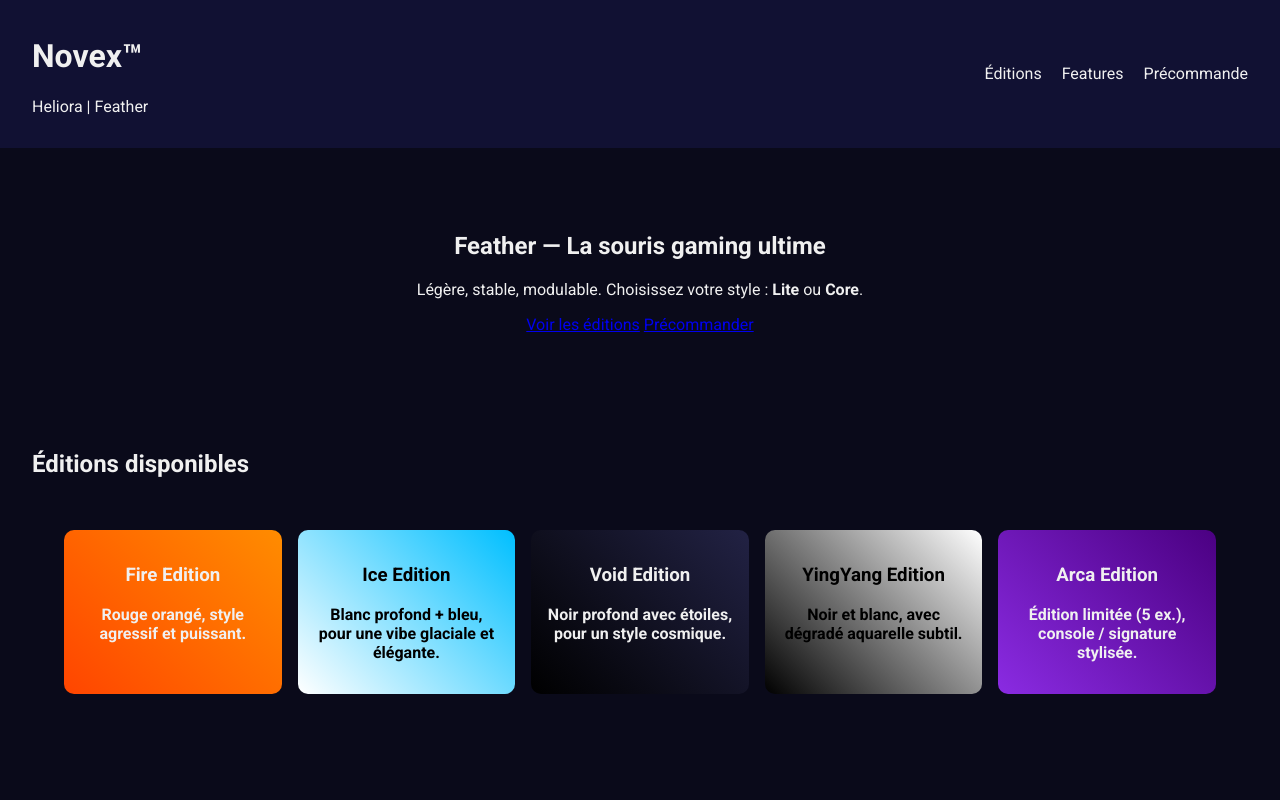
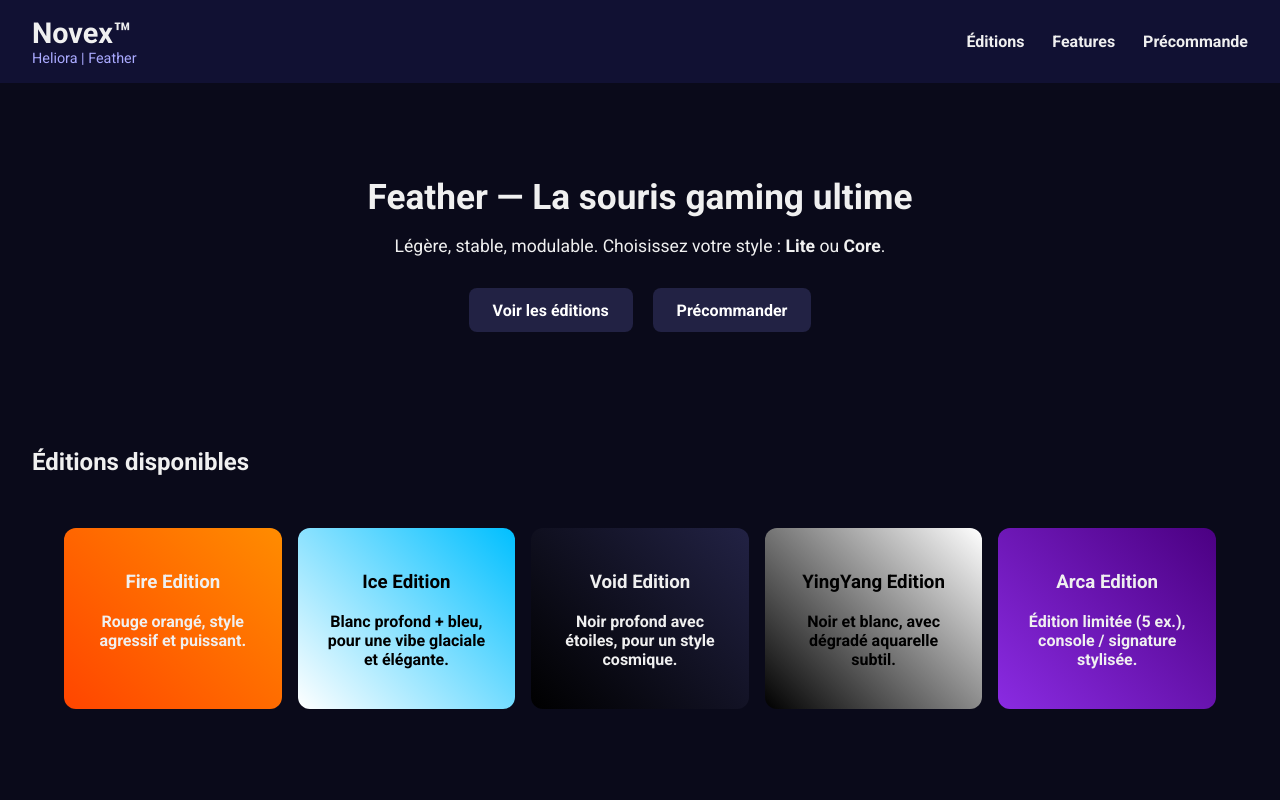
Before and after one commit to Arcan0va/novex-site, a plain HTML site: page index.html in a window 1280 px wide. Shown: the top 800 px of the page. Drawn offline with Linux system fonts and the light colour scheme.

Commit message:
Refactor CSS styles for layout and design improvements

```diff
--- a/style.css
+++ b/style.css
@@ -1,3 +1,4 @@
+/* GLOBAL */
 body {
   font-family: 'Roboto', sans-serif;
   margin: 0;
@@ -6,6 +7,9 @@ body {
   color: #f0f0f0;
 }
 
+a { text-decoration: none; color: inherit; }
+
+/* HEADER */
 header {
   display: flex;
   justify-content: space-between;
@@ -15,43 +19,72 @@ header {
 }
 
 header nav a {
-  margin-left: 1rem;
-  color: #f0f0f0;
-  text-decoration: none;
+  margin-left: 1.5rem;
+  font-weight: 700;
+  transition: color 0.3s;
 }
+header nav a:hover { color: #00ffff; }
 
-h1, h2 {
+.logo h1 { margin: 0; font-size: 1.8rem; }
+.logo p { margin: 0; font-size: 0.9rem; color: #aaaaff; }
+
+/* HERO */
+#hero { text-align: center; padding: 4rem 2rem; }
+#hero h2 { font-size: 2.2rem; margin-bottom: 1rem; }
+#hero p { font-size: 1.1rem; margin-bottom: 2rem; }
+.cta-buttons a {
+  display: inline-block;
+  padding: 0.8rem 1.5rem;
+  margin: 0 0.5rem;
+  border-radius: 8px;
+  background-color: #222244;
+  color: #fff;
   font-weight: 700;
+  transition: all 0.3s;
 }
+.cta-buttons a:hover { background-color: #00ffff; color: #000; }
+.btn-secondary { background-color: #444488; }
+.btn-secondary:hover { background-color: #00ffff; color: #000; }
 
-#hero {
-  text-align: center;
-  padding: 4rem 2rem;
-}
-
+/* ÉDITIONS */
 .edition-grid {
   display: grid;
-  grid-template-columns: repeat(auto-fit, minmax(150px, 1fr));
+  grid-template-columns: repeat(auto-fit, minmax(180px, 1fr));
   gap: 1rem;
   padding: 2rem;
 }
 
 .edition {
-  padding: 1rem;
-  border-radius: 10px;
+  padding: 1.5rem;
+  border-radius: 12px;
   text-align: center;
   font-weight: bold;
-  background-color: #222244;
+  transition: transform 0.3s, box-shadow 0.3s;
+}
+.edition:hover {
+  transform: translateY(-5px);
+  box-shadow: 0 8px 20px rgba(0,255,255,0.4);
 }
 
+/* Éditions couleurs */
 .edition.fire { background: linear-gradient(45deg,#ff4500,#ff8c00); }
 .edition.ice { background: linear-gradient(45deg,#ffffff,#00bfff); color: #000; }
 .edition.void { background: linear-gradient(45deg,#000000,#222244); }
 .edition.yingyang { background: linear-gradient(45deg,#000,#fff); color: #000; }
 .edition.arca { background: linear-gradient(45deg,#8a2be2,#4b0082); }
 
+/* FEATURES */
 section { padding: 2rem; }
+#features ul { list-style: none; padding: 0; }
+#features li { margin-bottom: 1rem; }
 
+/* FORM */
+form { display: flex; flex-direction: column; max-width: 400px; margin: auto; }
+input, select { padding: 0.6rem; margin-bottom: 1rem; border-radius: 6px; border: none; }
+button { padding: 0.8rem; border: none; border-radius: 6px; background-color: #00ffff; color: #000; font-weight: bold; cursor: pointer; transition: 0.3s; }
+button:hover { background-color: #00dddd; }
+
+/* FOOTER */
 footer {
   text-align: center;
   padding: 1rem;
```
